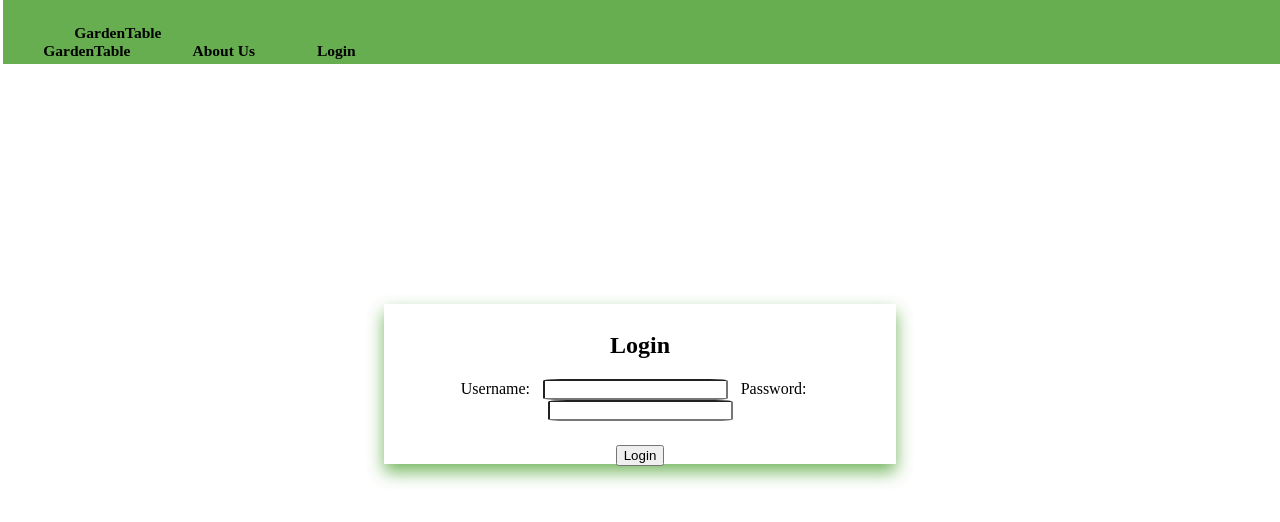
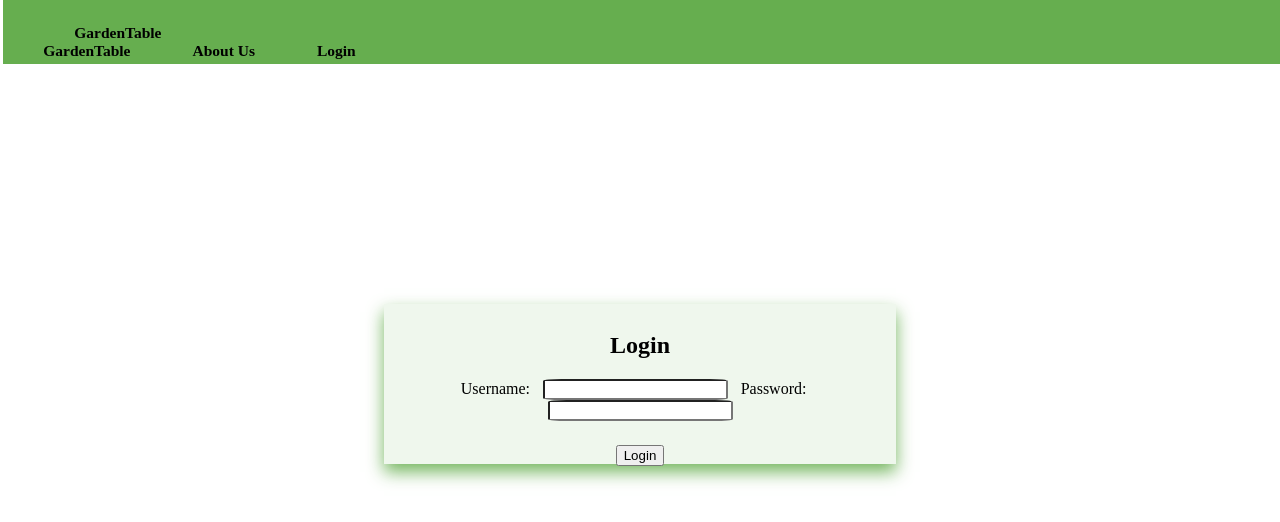
Before and after one commit to donotriplett/GardenPage, an Angular app: page /login in a window 1280 px wide. Shown: the top 522 px of the page. Built offline with nearby package versions, Linux system fonts and the light colour scheme; a web font is replaced by a local one.

Commit message:
style changes

```diff
--- a/src/app/login/login.component.css
+++ b/src/app/login/login.component.css
@@ -8,6 +8,7 @@
     width: 40vw;
     height: 20vh;
     box-shadow: 0 8px 16px 0 rgba(102, 174, 79, .9);
+    background-color: rgba(102, 174, 79, .1);
 }
 
 .container {
--- a/src/app/shop/shop.component.html
+++ b/src/app/shop/shop.component.html
@@ -1,10 +1,13 @@
 <div class="background">
   <h1 class="header">The Garden</h1>
+  <hr />
   <div class="mainDiv">
     <div class="card" *ngFor="let plant of plants">
       <div class="container">
         <h2>{{ plant.product_name | uppercase}}</h2>
+        <hr />
         <h4>{{ plant.product_description}}</h4>
+        <hr />
         <h4>${{ plant.product_price }}.00</h4>
         <button *ngIf="token !== null || undefined" id="delete" type="button" (click)="authDelete(plant.id)">Delete</button>
       </div>
```
